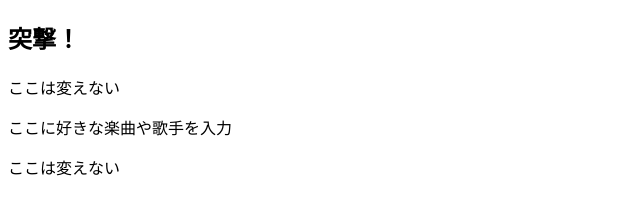
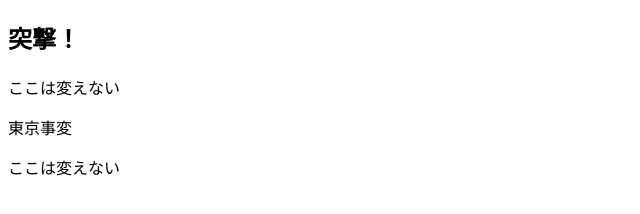
Before and after one commit to takahashi-morijyobi/testConflict, a plain HTML site: page index.html in a window 1280 px wide. Shown: the whole page, without its empty margins (0-640 px from the left). Drawn offline with Linux system fonts and the light colour scheme.

Commit message:
[modify]index.html

```diff
--- a/index.html
+++ b/index.html
@@ -6,7 +6,7 @@
 <body>
  <h2> 突撃！ </h2>
  <p>ここは変えない</p>
- <p>ここに好きな楽曲や歌手を入力</p>
+ <p>東京事変</p>
  <p>ここは変えない</p>
 </body>
 </html>
```
